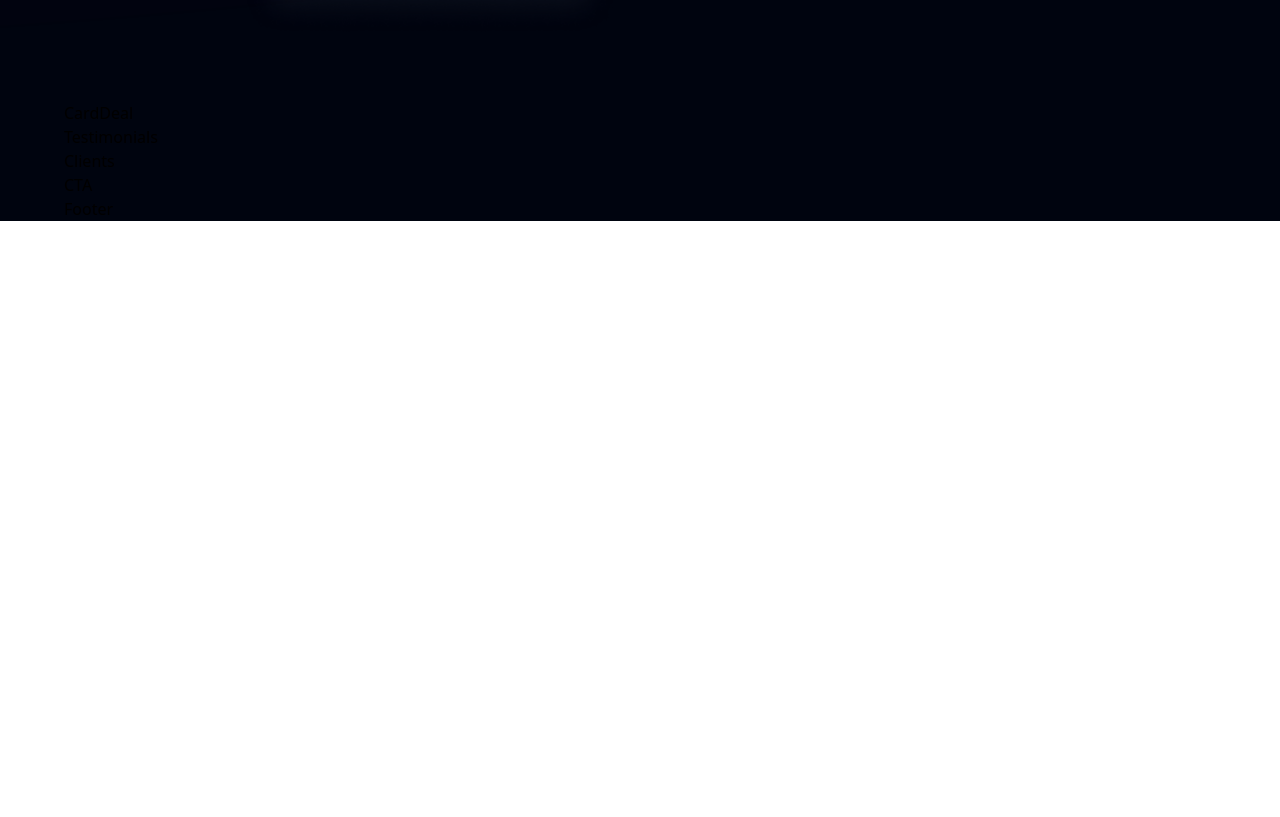
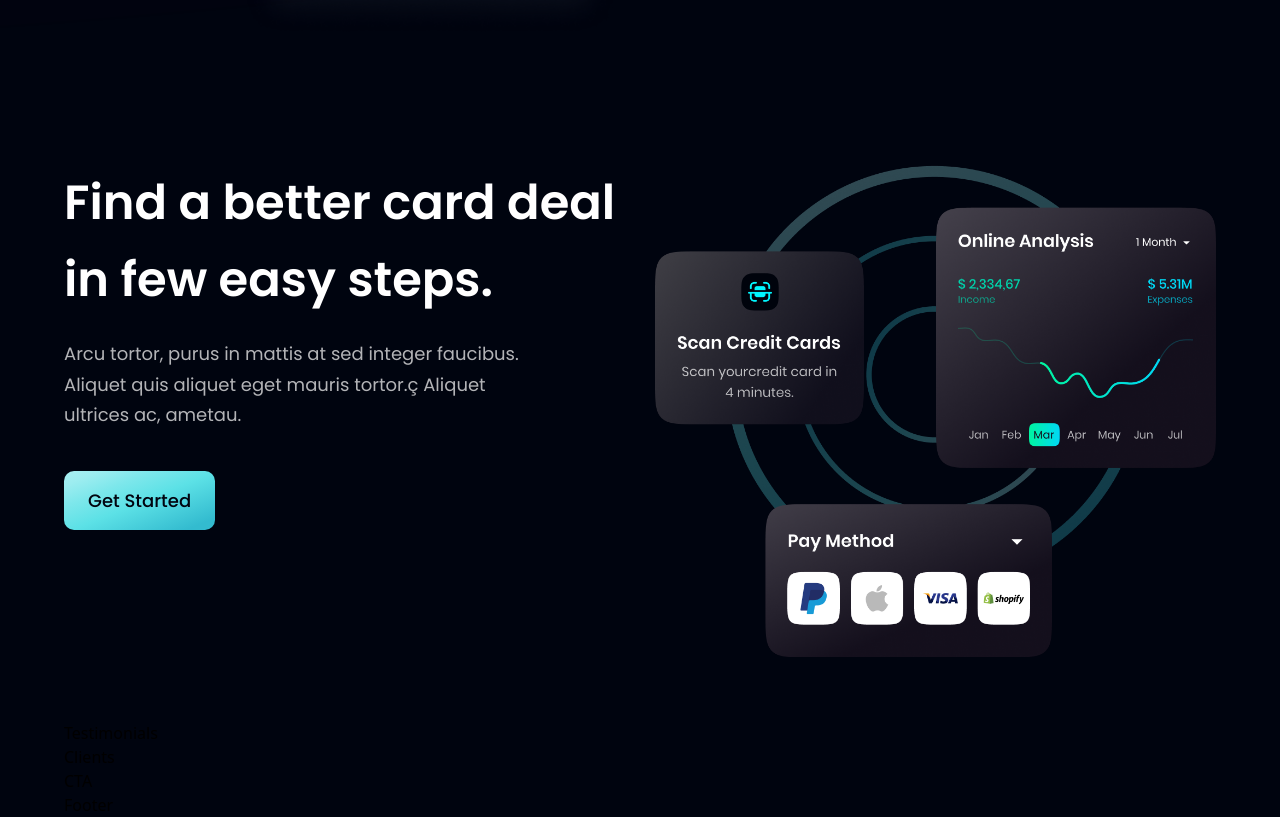
Before and after one commit to Gracious265/modern-ui, a React (Vite) app: page / in a window 1280 px wide. Shown: the part 2088-2905 px from the top of the page. Before the commit the page ends 2309 px from the top, so only its background shows below. Built offline with nearby package versions, Linux system fonts and the light colour scheme.

Commit message:
card deal component done

```diff
--- a/src/App.jsx
+++ b/src/App.jsx
@@ -28,9 +28,9 @@
     <div className={`bg-primary ${styles.paddingX} ${styles.flexCenter} `}>
       <div className={`${styles.boxWidth}`}>
         <Stats/>
-        <Business/>
-        <Billing/>
-        <CardDeal/>
+        <Business />
+        <Billing />
+        <CardDeal />
         <Testimonials/>
         <Clients/>
         <CTA/>
--- a/src/components/Button.jsx
+++ b/src/components/Button.jsx
@@ -2,7 +2,7 @@
 
 const Button = ({styles}) => {
   return (
-    <button type='button' className={`py-4 px-6 bg-blue-gradient font-poppins font-medium text-[18px] text-primary outline-none ${styles}`}>
+    <button type='button' className={`py-4 px-6 bg-blue-gradient font-poppins font-medium text-[18px] text-primary outline-none rounded-[10px] ${styles}`}>
     Get Started
     </button>
   )
--- a/src/components/CardDeal.jsx
+++ b/src/components/CardDeal.jsx
@@ -1,9 +1,25 @@
 import React from 'react'
+import { card } from '../assets';
+import styles, {layout} from '../style';
+import Button from './Button';
 
-const CardDeal = () => {
-  return (
-    <div>CardDeal</div>
-  )
-}
+const CardDeal = () => (
+  <section className={layout.section}>
+    <div className={layout.sectioninfo}>
+      <h2 className={styles.heading2}>Find a better card deal <br className='sm:block hidden'/>in few easy steps.</h2>
+      <p className={`${styles.paragraph} max-w-[470px] mt-5`}>
+        Arcu tortor, purus in mattis at sed integer faucibus. Aliquet quis
+        aliquet eget mauris tortor.ç Aliquet ultrices ac, ametau.
+      </p>
+      <Button styles='mt-10' />
+    </div>
+
+    <div className={layout.sectionImg}>
+      <img src={card} className=' h-[100%] w-[100%]'/>
+    </div>
+
+  </section>
+);
+
 
 export default CardDeal
```
